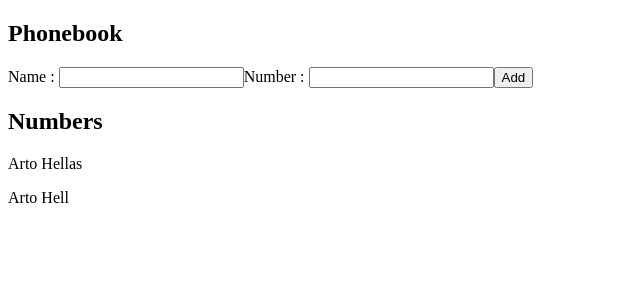
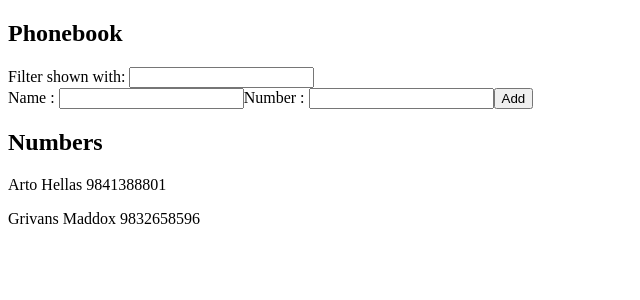
Before and after one commit to psandesh64/MERN_form, a React (Vite) app in the folder formReactProject/: page / in a window 1280 px wide. Shown: the top 300 px of the page, without its empty margins (0-640 px from the left). Built offline with nearby package versions, Linux system fonts and the light colour scheme.

Commit message:
second commit

```diff
--- a/formReactProject/src/App.jsx
+++ b/formReactProject/src/App.jsx
@@ -4,55 +4,71 @@ import viteLogo from '/vite.svg'
 // import './App.css'
 
 const App = () => {
-  const [persons, setPersons] = useState([{ name: 'Arto Hellas', id: 0 }, { name: 'Arto Hell', id: 1 }])
-  const [newName, setNewName] = useState('')
-  const [newNumber, setNewNumber] = useState('')
+  const [persons, setPersons] = useState([
+    { name: 'Arto Hellas', number: '9841388801', id: 0 },
+    { name: 'Grivans Maddox', number: '9832658596', id: 1 }
+  ]);
+
+  const [newName, setNewName] = useState('');
+  const [newNumber, setNewNumber] = useState('');
+  const [searchTerm, setSearchTerm] = useState('');
+
+  const searchPhonebook = (event) => {
+    setSearchTerm(event.target.value);
+  };
 
   const handlePerson = (event) => {
-    event.preventDefault()
+    event.preventDefault();
 
-    // Check if the new name is already present
     const isNamePresent = persons.some((person) => person.name === newName);
 
     if (isNamePresent) {
       alert('Name already exists in the phonebook!');
     } else {
-      // If not present, add the new person to the list
-      setPersons(persons.concat({ name: newName,number:newNumber, id: persons[persons.length - 1].id + 1 }))
-      setNewName('')
-      setNewNumber('')
+      setPersons([
+        ...persons,
+        { name: newName, number: newNumber, id: persons.length }
+      ]);
+      setNewName('');
+      setNewNumber('');
     }
-  }
+  };
 
   const handleNameChange = (event) => {
-    setNewName(event.target.value)
-  }
+    setNewName(event.target.value);
+  };
+
   const handleNumberChange = (event) => {
-    setNewNumber(event.target.value)
-  }
+    setNewNumber(event.target.value);
+  };
+
+  const filteredPersons = persons.filter((person) =>
+    person.name.toLowerCase().includes(searchTerm.toLowerCase())
+  );
+
   return (
     <div>
       <h2>Phonebook</h2>
+      Filter shown with: <input onChange={searchPhonebook} value={searchTerm} />
+
       <form onSubmit={handlePerson}>
         <div>
-          Name : <input
-            value={newName}
-            onChange={handleNameChange}
-          />
-          Number : <input
-            value={newNumber}
-          onChange={handleNumberChange}
-        />
+          Name :{' '}
+          <input value={newName} onChange={handleNameChange} />
+          Number :{' '}
+          <input value={newNumber} onChange={handleNumberChange} />
           <button type='submit'>Add</button>
         </div>
       </form>
+
       <h2>Numbers</h2>
-      {persons.map((person) => (
-        <p key={person.id}>{person.name} {person.number}</p>)
-      )}
+      {filteredPersons.map((person) => (
+        <p key={person.id}>
+          {person.name} {person.number}
+        </p>
+      ))}
     </div>
-  )
-}
+  );
+};
 
-
-export default App
+export default App;
```
